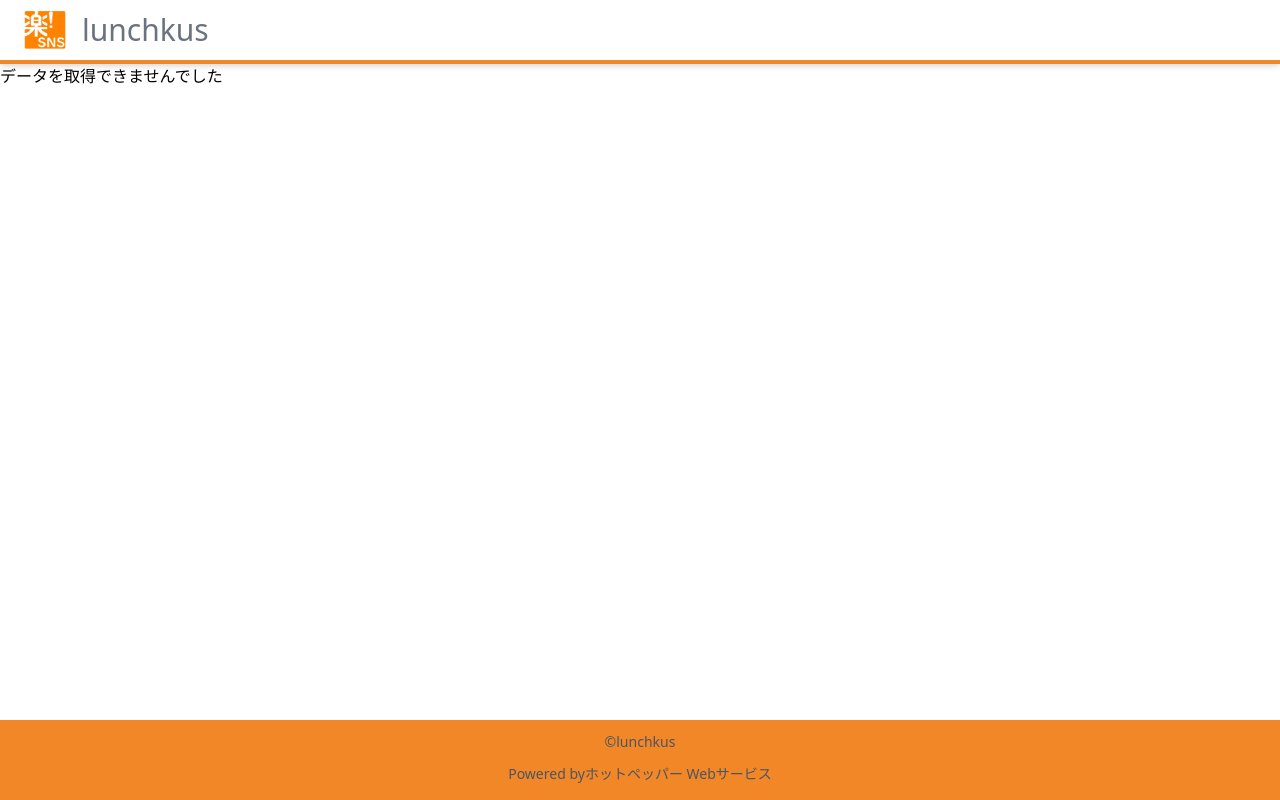
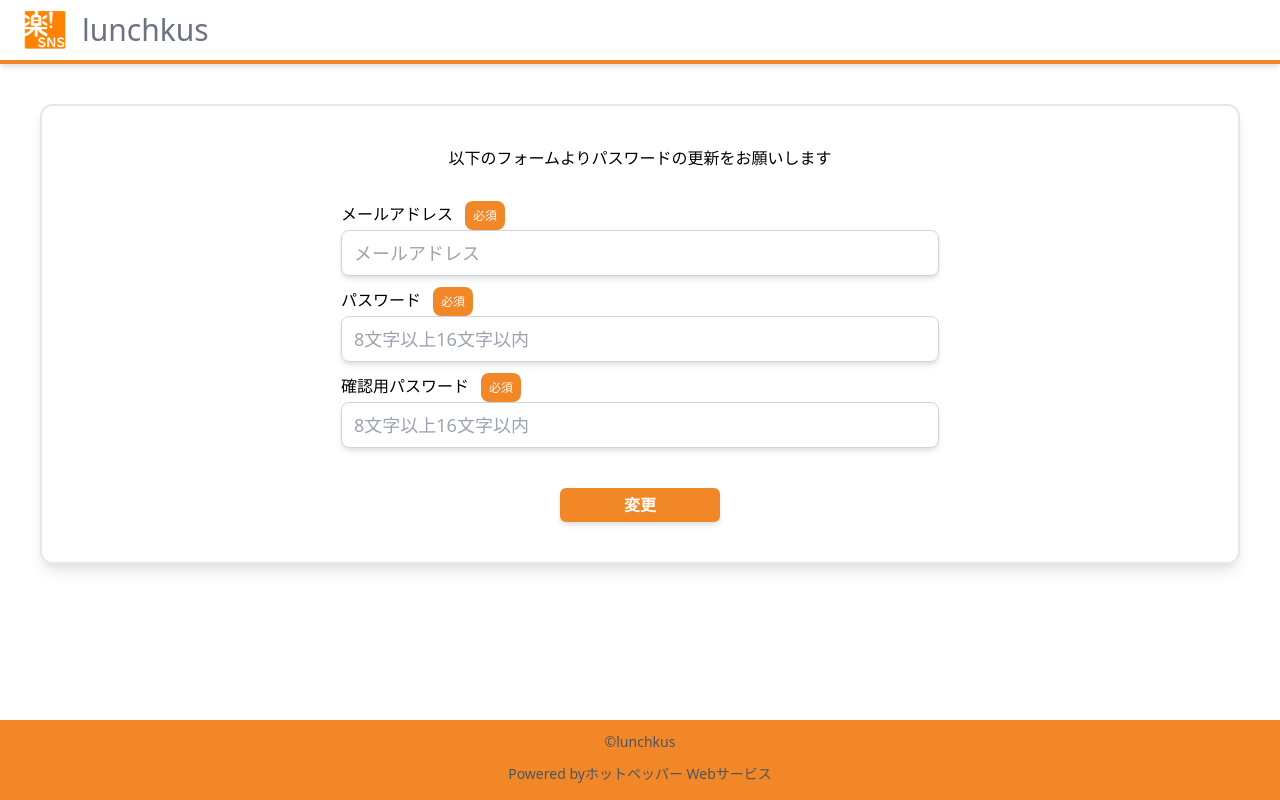
Before and after one commit to suzu1997/rakus-sns-app, a Next.js app: page /auth/updatepass/1 in a window 1280 px wide. Built offline with nearby package versions, Linux system fonts and the light colour scheme; no server answers.

Commit message:
パスワード変更画面のAPI修正行いました。設計書ではアドレスを初期表示する予定だったが手打ちにした

```diff
--- a/src/pages/auth/updatepass/[token].tsx
+++ b/src/pages/auth/updatepass/[token].tsx
@@ -6,8 +6,8 @@ import { TextInput } from "../../../components/Form/TextInput";
 import { Button } from "../../../components/Button/Button";
 import { useRouter } from "next/router";
 import { JAVA_API_URL } from "../../../utils/const";
-import useSWR from "swr";
-import { UpdatePassInfo } from "../../../types/type";
+// import useSWR from "swr";
+// import { UpdatePassInfo } from "../../../types/type";
 import axios from "axios";
 
 //バリデーションチェック
@@ -49,7 +49,8 @@ const UpdatePass: NextPage = () => {
   //ルーターリンク
   const router = useRouter();
   //URLの後ろからtoken取得
-  const passToken = Number(router.query.token);
+  const passToken = String(router.query.token);
+  console.log(passToken);
 
   //バリデーション機能を呼び出し
   const {
@@ -63,36 +64,33 @@ const UpdatePass: NextPage = () => {
   /**
    * APIで初期表示用データ取得.
    */
-  const { data: updatePassData, error } = useSWR<UpdatePassInfo>(
-    `${JAVA_API_URL}/password/${passToken}`,
-  );
 
-  if (!error && !updatePassData) {
-    return <div>Loading...</div>;
-  }
-  if (error) {
-    return <div>データを取得できませんでした</div>;
-  }
+  // const { data: payload, error } = useSWR(
+  //   `${JAVA_API_URL}/password/${passToken}`,
+  // );
+  // const updatePassData = payload?.mail;
+  // console.dir(JSON.stringify(updatePassData));
+  // console.log("ああ" + payload);
+
+  // if (!error && !updatePassData) {
+  //   return <div>Loading...</div>;
+  // }
+  // if (error) {
+  //   return <div>データを取得できませんでした</div>;
+  // }
+  // const updatePassTokenData: UpdatePassInfo = updatePassData;
 
   //送信ボタンを押したときに呼ばれる
   // eslint-disable-next-line @typescript-eslint/no-explicit-any
   const onSubmit = async (data: any) => {
     console.log(data);
 
-    const preEmail = updatePassData?.email;
-
-    //APIに送るデータ
-    const postDate = {
-      email: preEmail,
-      password: data.password,
-    };
-
     try {
       //APIに変更するユーザーのアドレスと新しいパスを送信する
-      const res = await axios.post(
-        `${JAVA_API_URL}/password/${passToken}`,
-        postDate,
-      );
+      const res = await axios.patch(`${JAVA_API_URL}/password/${passToken}`, {
+        email: data.email,
+        password: data.password,
+      });
       //パス変更に成功した場合
       if (res.data.status === "success") {
         //パスワード変更完了したら画面遷移
@@ -112,7 +110,23 @@ const UpdatePass: NextPage = () => {
           以下のフォームよりパスワードの更新をお願いします
         </div>
         <div className="flex flex-col items-center mt-5">
-          <div className="mt-3">メールアドレス:{updatePassData?.email}</div>
+          {/* {updatePassData && (
+            <div className="mt-3">
+              メールアドレス:{updatePassTokenData.email}
+            </div>
+          )} */}
+          <div className="w-3/4 sm:w-2/4 mt-3">
+            {/* メールアドレスのテキストフォーム */}
+            <TextInput
+              label="メールアドレス"
+              type="mail"
+              fullWidth={true}
+              required
+              errorMessage={errors.email?.message}
+              placeholder="メールアドレス"
+              registers={register("email")}
+            />
+          </div>
           <div className="w-3/4 sm:w-2/4 mt-3">
             {/* パスワードのテキストフォーム */}
             <TextInput
```
